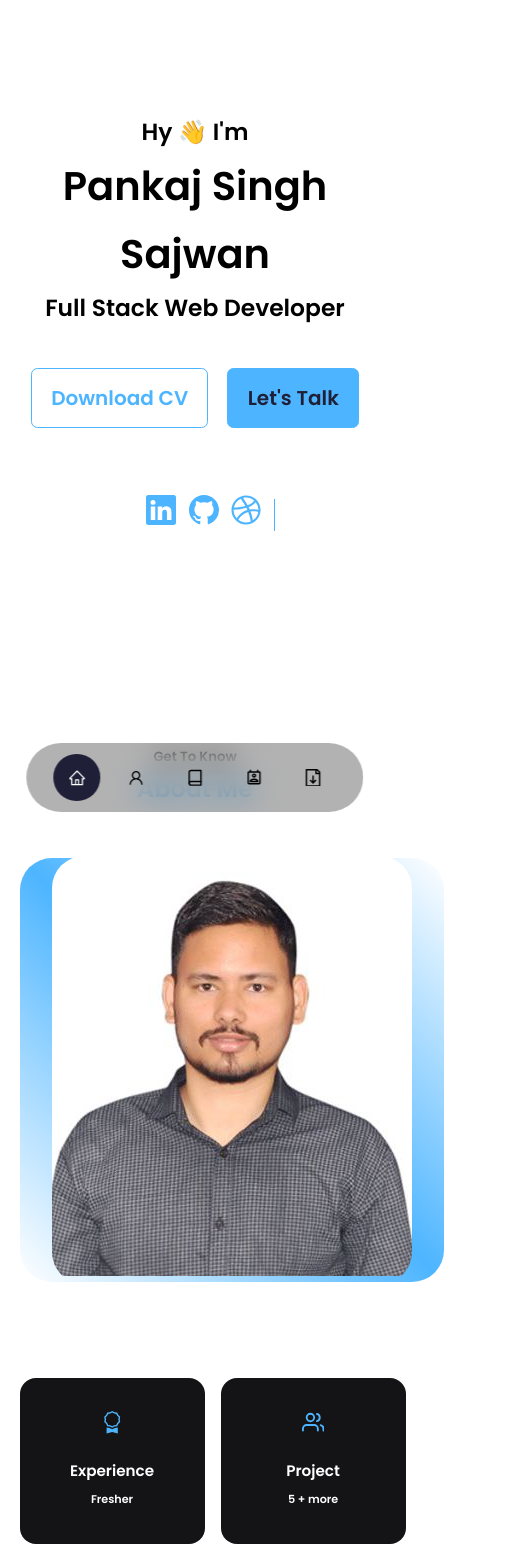
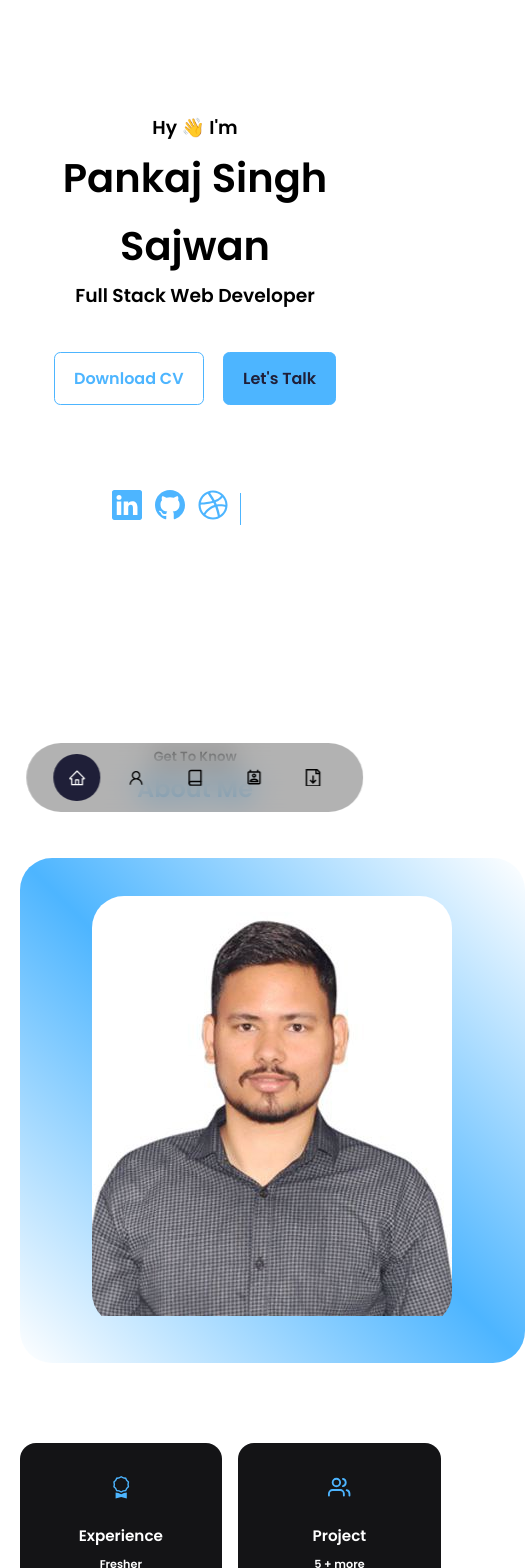
Before and after one commit to pankajsajwan12/pankajsajwan12.github.io, a React (Create React App) app: page / in a window 390 px wide. Shown: the top 1568 px of the page, 525 px wide, since content can reach past the window. Built offline with nearby package versions, Linux system fonts and the light colour scheme; a web font is replaced by a local one.

Commit message:
change some css

```diff
--- a/src/components/about/about.css
+++ b/src/components/about/about.css
@@ -99,7 +99,7 @@
 
 
 /* ================================= MEDIA QUERIES (SMALL DEVICES) ===================== */
-@media screen and (max-width: 600px ){
+/* @media screen and (max-width: 600px ){
     .about_me {
         width: 68%;
         margin: 0 auto;
@@ -116,9 +116,9 @@
     .about_content p {
         margin: 1.5rem 0;
     }
-}
+} */
 
-@media screen and (max-width: 375px ){
+/* @media screen and (max-width: 375px ){
     .About{
         margin-top: 18rem;
         box-sizing: content-box;
@@ -127,9 +127,9 @@
         width: 90%;
         margin-bottom:5rem;
     }
-}
+} */
 
-@media screen and (max-width: 420px ){
+/* @media screen and (max-width: 420px ){
     .about_me {
         width: 92%;
         margin-bottom:5rem;
@@ -141,9 +141,9 @@
         width: 96%;
         margin-bottom:5rem;
     }
-}
+} */
 
-@media screen and (max-width: 540px ){
+/* @media screen and (max-width: 540px ){
     .about_me {
         width: 70%;
         margin-bottom:5rem;
@@ -159,4 +159,23 @@
     .about_me-image {
        object-fit: contain;
     }
+} */
+
+@media screen and  (min-width : 320px) and (max-width: 518px ) {
+    .about_me {
+        width: 120%;
+        margin: 0 auto;
+        margin-bottom: 5rem;
+    }
+
+    .about_cards {
+        grid-template-columns: 1fr 1fr;
+        gap: 1rem;
+    }
+    .about_content {
+        text-align: center;
+    }
+    .about_content p {
+        margin: 1.5rem 0;
+    }
 }
--- a/src/components/contact/Contact.jsx
+++ b/src/components/contact/Contact.jsx
@@ -45,7 +45,7 @@ const Contact = () => {
              <FaWhatsapp className="contact_option-icon"/>
             <h4>Whatsapp</h4>
             <h5>8851505898</h5>
-            <a href="https://api/web.whatsapp.com/send?phone=+918851505898" target="_blank">Send a message</a>
+            <a href="https://web.whatsapp.com/send?phone=+918851505898" target="_blank">Send a message</a>
           </article>
         </div>
         {/* END OF CONTACT OPTIONS */}
--- a/src/components/contact/contact.css
+++ b/src/components/contact/contact.css
@@ -59,6 +59,7 @@ input, textarea {
        grid-template-columns: 1fr;
        gap: 2rem;
    }
+
    }
 
     /* ================================= MEDIA QUERIES (SMALL DEVICES) ===================== */
--- a/src/components/footer/Footer.jsx
+++ b/src/components/footer/Footer.jsx
@@ -12,7 +12,7 @@ const Footer = () => {
       <img src="https://github-readme-stats.vercel.app/api?username=pankajsajwan12&show_icons=true&locale=en" alt="pankajsajwan12" />
       </div>
       <div className='github_calender'  >
-         <GitHubCalendar username="pankajsajwan12" year={new Date().getFullYear()} />
+         <GitHubCalendar className="calender_font" username="pankajsajwan12" year={new Date().getFullYear()} />
       </div>
     </section>
   )
--- a/src/components/footer/footer.css
+++ b/src/components/footer/footer.css
@@ -11,3 +11,24 @@
     width: 55%;
     margin: auto;
 }
+
+   /* ================================= MEDIA QUERIES (SMALL DEVICES) ===================== */
+   @media screen and  (min-width : 320px) and (max-width: 518px ){
+    .footer_main_class{
+        width: 100%;
+      }
+      .streak_img{
+          text-align: center;
+      }
+      .streak_img img {
+          width: 90%;
+      }
+      .github_calender{
+          width: 90%;
+          margin: auto;
+      }
+      .calender_font{
+        width: 80%;
+        font-size: 12px;
+      }
+ }
--- a/src/components/header/header.css
+++ b/src/components/header/header.css
@@ -89,7 +89,7 @@ header{
          margin-top: 3rem;
     }
 }
-@media screen and (max-width: 600px ){
+/* @media screen and (max-width: 600px ){
     header {
         height: 60vh;
     }
@@ -116,8 +116,8 @@ header{
         height: 40px;
     }
 
-}
-@media screen and (max-width: 375px ){
+} */
+/* @media screen and (max-width: 375px ){
     header {
         height: 70vh;
     }
@@ -150,16 +150,16 @@ header{
         height: 30px;
     }
 
-}
+} */
 
-@media screen and (max-width: 420px ){
+/* @media screen and (max-width: 420px ){
     header {
         height: 65vh;
         font-size: 20px;
     }
     .header_container {
         /* position: relative; */
-    }
+    /* }
     .header_socials {
         margin-top: 75%;
         margin-left: -18%;
@@ -167,10 +167,10 @@ header{
     .icon_size{
         width: 30px;
         height: 30px;
-    }
-}
+    } */
+/* }  */
 
-@media screen and (max-width: 360px ){
+/* @media screen and (max-width: 360px ){
     header {
         height: 70vh;
         font-size: 20px;
@@ -189,9 +189,9 @@ header{
         width: 30px;
         height: 30px;
     }
-}
+} */
 
- @media screen and (max-width: 540px ){
+ /* @media screen and (max-width: 540px ){
     header {
         height: 80vh;
         font-size: 20px;
@@ -210,7 +210,7 @@ header{
         width: 30px;
         height: 30px;
     }
-}
+}  */
 
 @media screen and (max-width: 280px ){
     header {
@@ -239,3 +239,35 @@ header{
         width: 269px;
     }
 }
+
+@media screen and  (min-width : 320px) and (max-width: 518px ){
+    header{
+        height: 50vh;
+    }
+    .header_socials {
+        display: none;
+    }
+    .header_socials , .scroll_down {
+        display: none;
+    }
+    .btn{
+        font-size: 1rem;
+    }
+    .header_container {
+        position: relative;
+    }
+    .header_socials {
+        display: flex;
+        flex-direction: row;
+        align-items: center;
+        gap: 0.8rem;
+        position: absolute;
+        left: 7rem;
+        bottom: 3rem;
+        top: 21rem;
+    }
+    .icon_size{
+        width: 30px;
+        height: 30px;
+    }
+}
```
